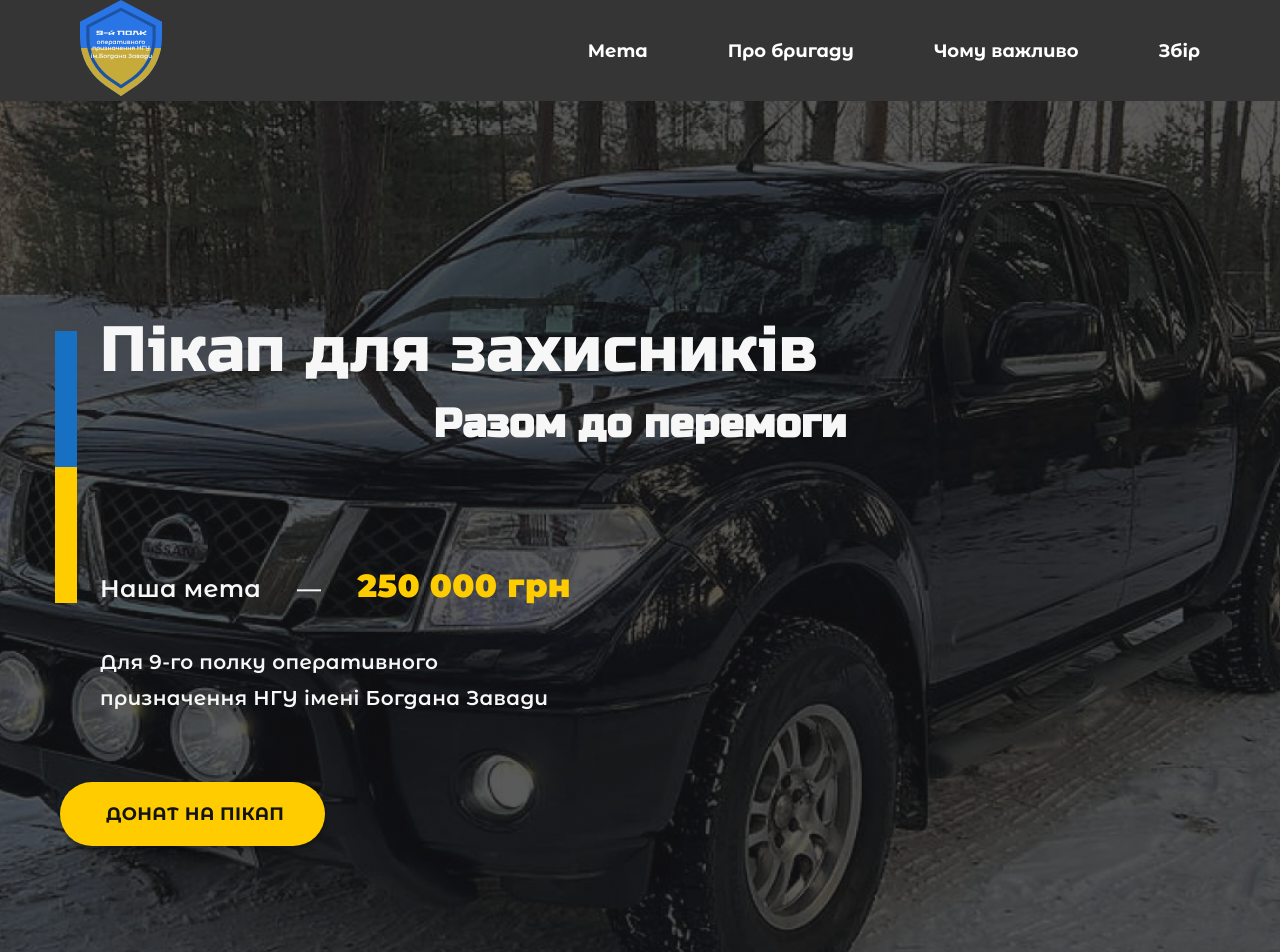
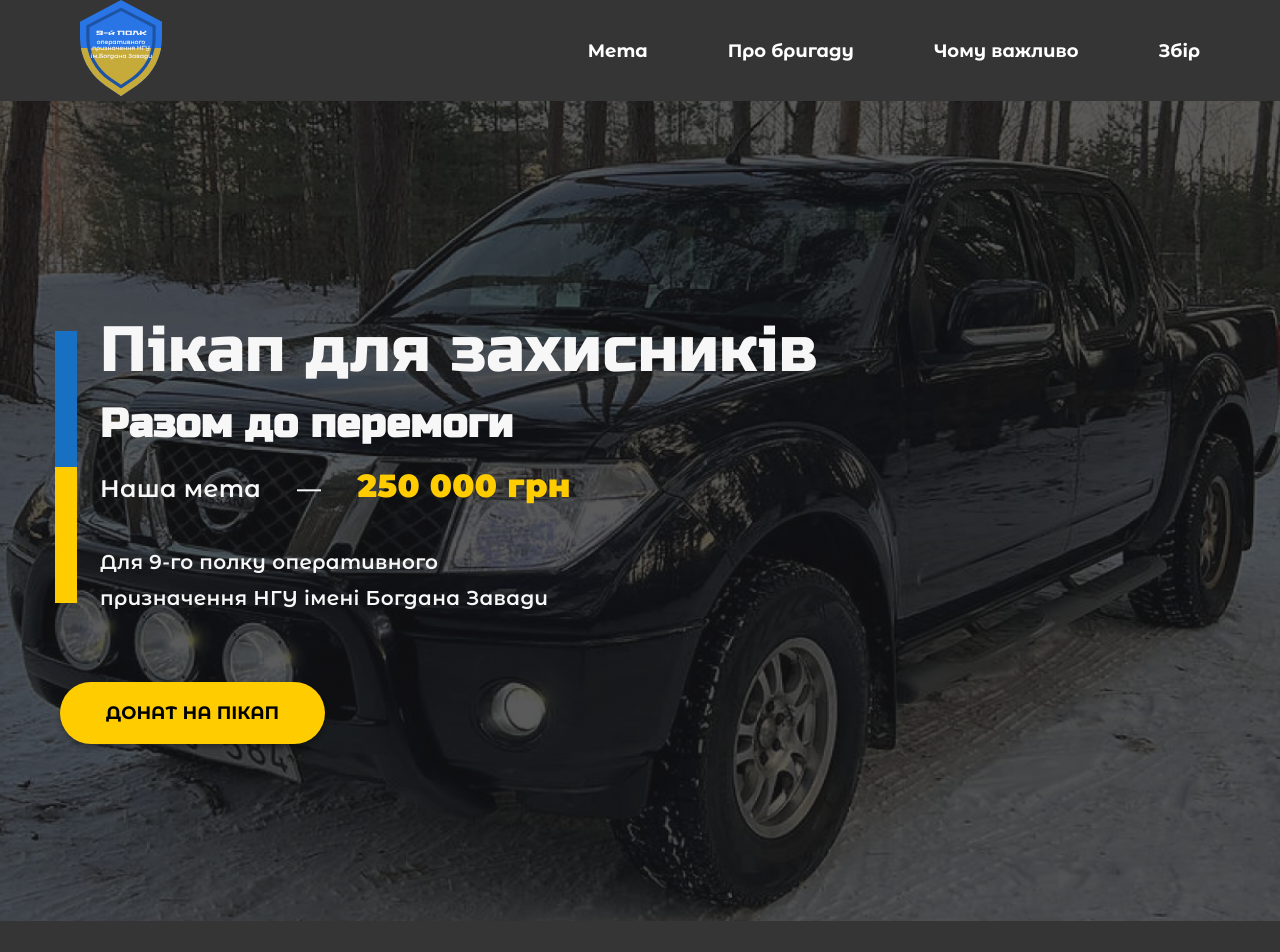
Before and after one commit to baza-trainee/pickup-truck, a React (Vite) app: page / in a window 1280 px wide. Shown: the top 952 px of the page. Built offline with nearby package versions, Linux system fonts and the light colour scheme; no server answers.

Commit message:
fix: refactor styles, add link

```diff
--- a/src/components/Hero/Hero.jsx
+++ b/src/components/Hero/Hero.jsx
@@ -1,3 +1,4 @@
+import Button from "../Button/Button";
 import Container from "../Container/Container";
 import styles from "./Hero.module.css";
 
@@ -15,15 +16,16 @@ const Hero = () => {
           <p className={styles.description}>
             Для 9-го полку оперативного призначення НГУ імені Богдана Завади
           </p>
+          <div className={styles.buttonWrapper}>
+            <a
 
-          <a
-            className={styles.button}
-            href="https://send.monobank.ua"
-            target="_blank"
-            rel="noopener noreferrer"
-          >
-            Донат на пікап
-          </a>
+              href="https://send.monobank.ua/jar/vuWRhTsv5"
+              target="_blank"
+              rel="noopener noreferrer"className={styles.button}
+            >
+              <Button >ДОНАТ НА ПІКАП</Button>
+            </a>
+          </div>
         </div>
       </Container>
     </section>
--- a/src/components/Hero/Hero.module.css
+++ b/src/components/Hero/Hero.module.css
@@ -4,6 +4,8 @@
   background-repeat: no-repeat;
   background-size: cover;
   background-position: center;
+  max-width: 1920px;
+  margin: 0 auto;
 }
 
 .content {
@@ -32,7 +34,7 @@
   top: 140px;
 }
 
-@media screen and (min-width: 768px){
+@media screen and (min-width: 768px) {
   .content {
     padding: 100px 16px 67px;
   }
@@ -79,7 +81,7 @@
   margin-bottom: 4px;
 }
 
-@media screen and (min-width: 768px){
+@media screen and (min-width: 768px) {
   .title {
     font-size: 48px;
     line-height: 1;
@@ -98,9 +100,11 @@
 .subTitle {
   font-size: 16px;
   margin-bottom: 16px;
+  text-align: left;
+  padding: 0;
 }
 
-@media screen and (min-width: 768px){
+@media screen and (min-width: 768px) {
   .subTitle {
     font-size: 32px;
     font-family: "Russo One", sans-serif;
@@ -134,7 +138,7 @@
   margin-right: 8px;
 }
 
-@media screen and (min-width: 768px){
+@media screen and (min-width: 768px) {
   .goal {
     font-size: 24px;
   }
@@ -164,7 +168,7 @@
   margin-bottom: 40px;
 }
 
-@media screen and (min-width: 768px){
+@media screen and (min-width: 768px) {
   .description {
     font-size: 20px;
     font-weight: 600;
@@ -179,43 +183,21 @@
   }
 }
 
-.button {
-  display: inline-block;
-  text-align: center;
-  width: 288px;
-  margin-left: -16px;
-  color: var(--black);
-  font-size: 16px;
-  font-weight: 700;
-  line-height: normal;
-  text-transform: uppercase;
-  border-radius: 40px;
-  background: var(--yellow);
-  box-shadow: 0px 4px 4px 0px rgba(0, 0, 0, 0.25);
-  padding: 16px 67px;
-  transition: var(--transition);
-  white-space: nowrap;
-}
+.buttonWrapper {
+  display: flex;
+  justify-content: center;
 
-.button:hover,
-.button:active,
-.button:focus {
-  background: var(--orange);
-  box-shadow: 0px 4px 4px 0px rgba(0, 0, 0, 0.25);
-  outline: none;
 }
 
 @media screen and (min-width: 768px) {
-  .button {
-    width: 265px;
-    margin-left: -20px;
-    font-size: 18px;
-    padding: 21px 46px;
+  .buttonWrapper {
+    justify-content: flex-start;
+    margin-left: -25px;
   }
 }
 
 @media screen and (min-width: 1280px) {
-  .button {
+  .buttonWrapper {
     margin-left: -40px;
   }
 }
```
Also changed, not shown: 1 other file (tests, documents, lock files or other folders). Lines whose indentation alone changed are shown as unchanged.
